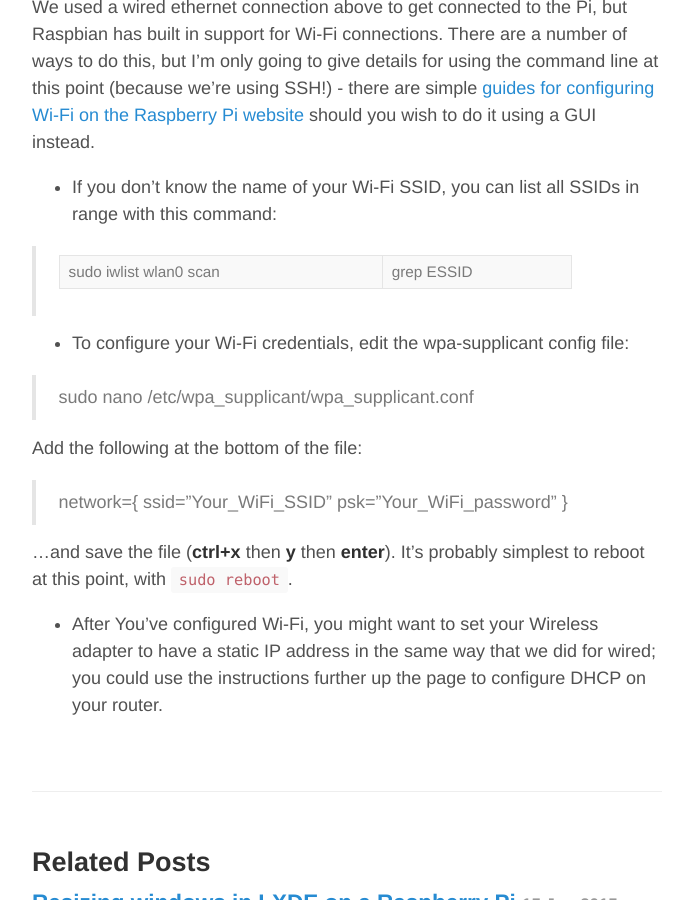
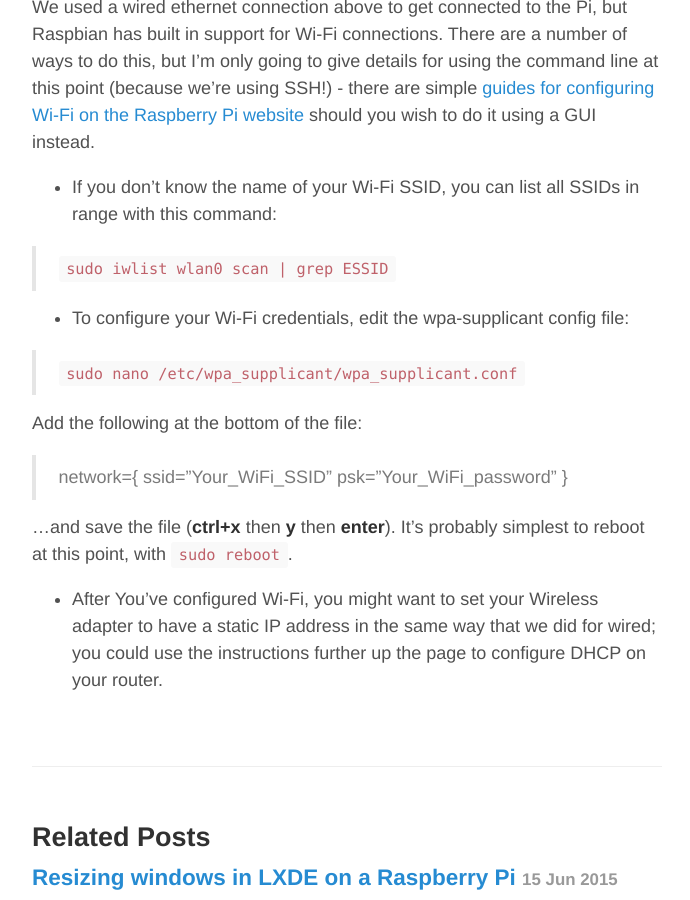
Before and after one commit to WillSoper/WillSoper.github.io, a Jekyll site: the page built from _posts/2015-05-13-getting-started-with-raspberry-pi.md, in a window 1280 px wide and 900 px high, scrolled down 3790 px. Shown: the whole window, without its empty margins (293-983 px from the left). Built offline with Jekyll 4.4.1, drawn with Linux system fonts in a browser that asks for light colours.

Commit message:
Fixing unexpected table layout ( pipes! | )

```diff
--- a/_posts/2015-05-13-getting-started-with-raspberry-pi.md
+++ b/_posts/2015-05-13-getting-started-with-raspberry-pi.md
@@ -97,11 +97,11 @@ We used a wired ethernet connection above to get connected to the Pi, but Raspbi
 
 - If you don't know the name of your Wi-Fi SSID, you can list all SSIDs in range with this command:
 
-> sudo iwlist wlan0 scan | grep ESSID
+> `sudo iwlist wlan0 scan | grep ESSID`
 
 - To configure your Wi-Fi credentials, edit the wpa-supplicant config file:
 
-> sudo nano /etc/wpa_supplicant/wpa_supplicant.conf
+> `sudo nano /etc/wpa_supplicant/wpa_supplicant.conf`
 
 Add the following at the bottom of the file:
 
```
